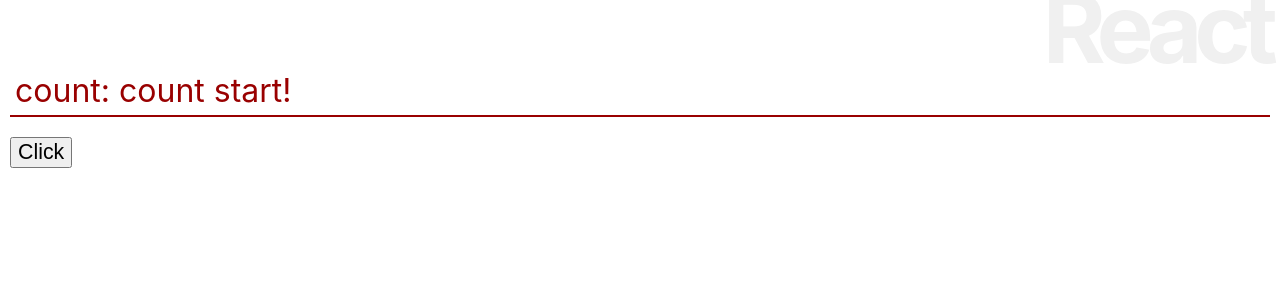
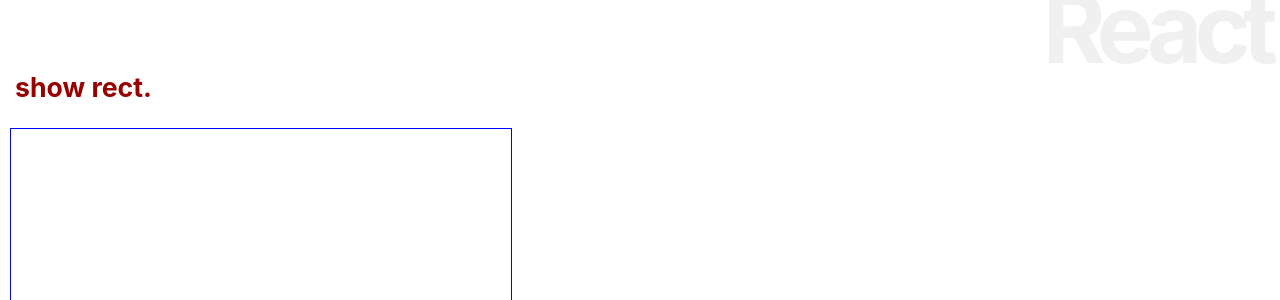
Before and after one commit to naoki1026/reactjs_nextjs, a React (Create React App) app in the folder react_app/: page / in a window 1280 px wide. Shown: the top 300 px of the page. Built offline with nearby package versions, Linux system fonts and the light colour scheme.

Commit message:
159ページまで

```diff
--- a/react_app/src/App.js
+++ b/react_app/src/App.js
@@ -4,59 +4,100 @@
 
 
 class App extends Component {
+  data = [];
 
 
-  msgStyle1 = {
-    fontSize:"24pt",
+  msgStyle = {
+    fontSize:"20pt",
     color:"#900",
     margin:"20px 0px",
     padding: "5px",
-    borderBottom:"2px solid #900"
   }
-  msgStyle2 = {
-    fontSize:"20pt",
-    color:"white",
-    backgroundColor:"#900",
-    margin:"20px 0px",
-    padding: "5px",
-    borderBottom:"2px solid #900"
+  area = {
+    width:"500px",
+    height:"500px",
+    border:"1px solid blue"
   }
-  btnStyle = {
-    fontSize:"16pt",
-    pading:"10px"
-  }
-
 
   constructor(props){
     super(props);
     this.state = {
-      counter:0,
-      msg:'count start!',
-      flg:true,
+      list: this.data
     };
-    this.doAction = this.doAction.bind(this);
   }
 
+  doAction(e){
+    let x = e.pageX;
+    let y = e.pageY;
+    this.data.push({x:x, y:y});
+    this.setState({
+      list:this.data
+    })
+  }
 
-  doAction(){
-    this.setState((state)=> ({
-      counter: state.counter + 1,
-      msg: state.counter,
-      flg: !state.flg
-    }));
+  draw(d){
+    let s = {
+      position: 'absolute',
+      left:(d.x - 25) + 'px',
+      top: (d.y - 25) + 'px',
+      width: '50px',
+      height: '50px',
+      backgroundColor: 'darkBlue',
+    };
+    return <div style={s}></div>
   }
 
   render(){
     return <div>
       <h1>React</h1>
-      {this.state.flg ?
-        <p style={this.msgStyle1}>count: {this.state.msg}</p>
-      :
-        <p style={this.msgStyle2}>{this.state.msg}です。</p>
-      }
-      <button style={this.btnStyle} onClick={this.doAction}>Click</button>
+      <h2 style={this.msgStyle}>show rect.</h2>
+      <div style={this.area} onClick={this.doAction}>
+        {this.data.map((value)=>this.draw(value))}
+      </div>
     </div>;
   }
+
+
+  // constructor(props){
+  //   super(props);
+  //   this.state = {
+  //     list:this.data
+  //   };
+  //   this.doAction = this.doAction.bind(this);
+  // }
+
+
+  // doAction(e){
+  //   let x = e.pageX;
+  //   let y = e.pageY;
+  //   this.data.push({x:x, y:y});
+  //   this.setState({
+  //     list:this.data
+  //   });
+  // }
+
+
+  // draw(d){
+  //   let s = {
+  //     position:"absolute",
+  //       left:(d.x - 25) + "px",
+  //       top:(d.y - 25) + "px",
+  //       width:"50px",
+  //       height:"50px",
+  //       backgroundColor:"#66f3",
+  //     };
+  //     return <div style={s}></div>;
+  // }
+
+  // render(){
+  //   return <div>
+  //     <h1>React</h1>
+  //     <h2 style={this.msgStyle}>show rect.</h2>
+  //     <div style={this.area} onClick={this.doAction}>
+  //       {this.data.map((value)=>this.draw(value))}
+  //     </div>
+  //   </div>;
+  // }
 
 
 }
```
